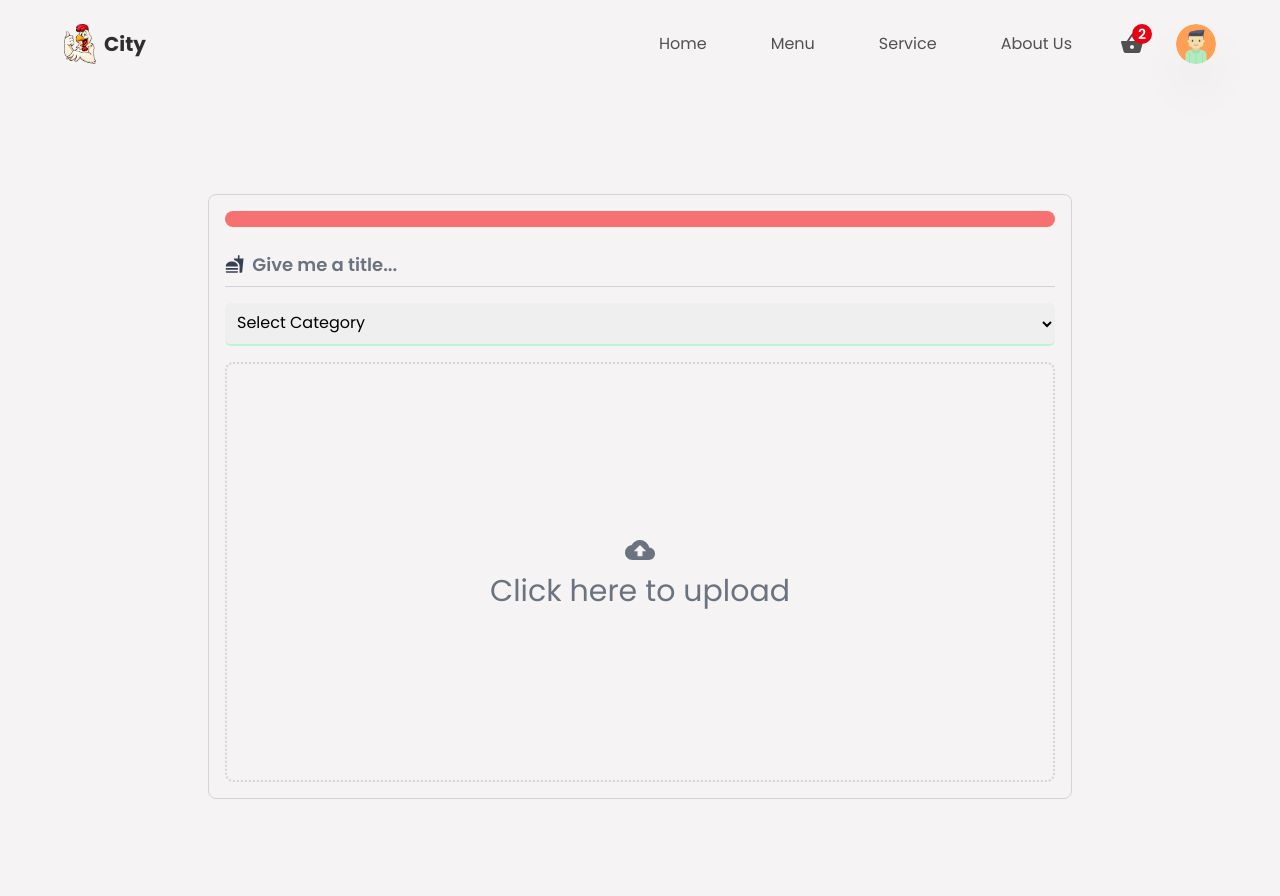
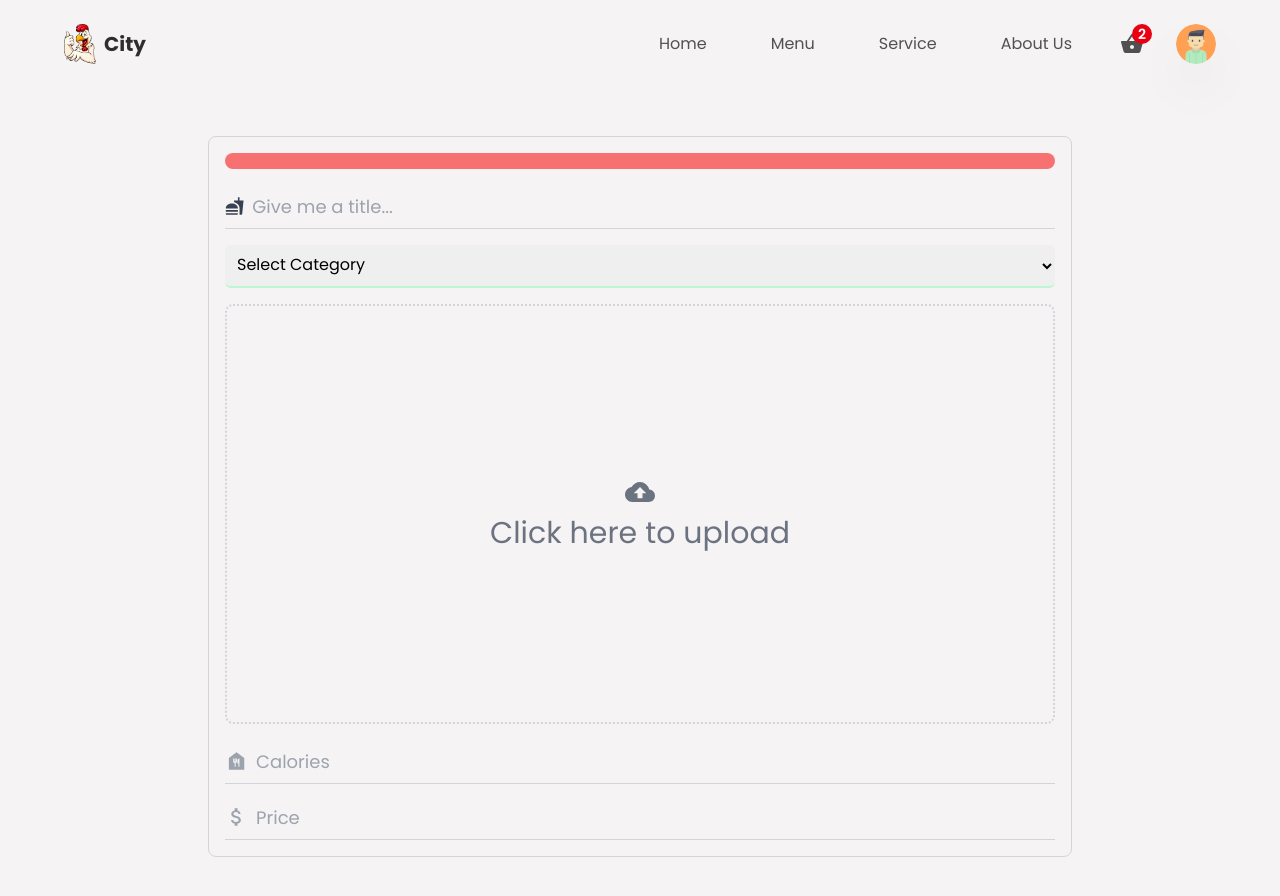
Before and after one commit to nurulamin092/restaurants-apps, a React (Create React App) app: page /createItem in a window 1280 px wide. Shown: the top 896 px of the page. Built offline with nearby package versions, Linux system fonts and the light colour scheme.

Commit message:
addet calories and price input field

```diff
--- a/src/components/CreateContainer.jsx
+++ b/src/components/CreateContainer.jsx
@@ -1,6 +1,6 @@
 import React, { useState } from 'react'
 import { motion } from 'framer-motion'
-import { MdFastfood, MdCloudUpload } from 'react-icons/md'
+import { MdFastfood, MdCloudUpload, MdDelete, MdFoodBank, MdAttachMoney } from 'react-icons/md'
 import { categories } from '../utils/data';
 import Loader from './Loader';
 const CreateContainer = () => {
@@ -14,8 +14,18 @@ const CreateContainer = () => {
     const [msg, setMsg] = useState(null);
     const [isLoading, setIsLoading] = useState(false);
 
+
+    const uploadImage = () => {
+
+    };
+
+    const deleteImage = () => {
+
+    }
+
+
     return (
-        <div className='w-full min-h-screen flex items-center justify-center'>
+        <div className='w-full min-h-screen flex items-center justify-center mb-20'>
             <div className='w-[90%] md:w-[75%] border  border-gray-300 rounded-lg p-4
             flex flex-col items-center justify-center gap-4'>
                 {
@@ -38,8 +48,8 @@ const CreateContainer = () => {
                         value={title}
                         onChange={(e) => setTitle(e.target.value)}
                         placeholder="Give me a title..."
-                        className='w-full h-full text-lg bg-transparent font-semibold
-                        outline-none border-none placeholder:text-gray-500 text-textColor'
+                        className='w-full h-full text-lg bg-transparent
+                        outline-none border-none placeholder:text-gray-400 text-textColor'
                         required
                     />
                 </div>
@@ -63,25 +73,89 @@ const CreateContainer = () => {
                 <div className='group flex justify-center items-center flex-col
                 border-2 border-dotted rounded-lg border-gray-300 w-full h-225 md:h-420 cursor-pointer'>
                     {
-                        isLoading ? <Loader /> : <>
+                        isLoading ?
+                            (
+                                <Loader />
+                            )
+                            : <>
                                 {
-                                !imageAsset ? <>
+                                    !imageAsset ? (
+                                        <>
                                             <label className='w-full h-full flex flex-col
                                      items-center justify-center cursor-pointer'>
                                                 <div className='w-full h-full flex flex-col
                                      items-center justify-center cursor-pointer gap-2'>
                                                     <MdCloudUpload className='text-gray-500 text-3xl hover:text-gray-700' />
-                                            <p className='text-gray-500 text-3xl hover:text-gray-700'>Click here to upload</p>
+                                                    <p className='text-gray-500 text-3xl hover:text-gray-700'>
+                                                        Click here to upload
+                                                    </p>
                                                 </div>
+                                                <input
+                                                    type="file"
+                                                    name='uploadimage'
+                                                    accept='image/*'
+                                                    onChange={uploadImage}
+                                                    className='w-0 h-0'
+                                                />
                                             </label>
-                                </> : <></>
+                                        </>
+                                    ) : (
+                                        <>
+                                            <div className='relative h-full'>
+                                                <img
+                                                    src={imageAsset} alt="uploaded img"
+                                                    className='w-full h-full object-cover'
+                                                />
+                                                <button
+                                                    type='button'
+                                                    className='absolute bottom-3
+                                                    right-3 p-3 rounded-all bg-red-500
+                                                    text-xl cursor-pointer outline-none hover:shadow-md
+                                                    duration-500 transition-all ease-in-out'
+                                                    onClick={deleteImage}
+                                                >
+                                                    <MdDelete className='text-white' />
+                                                </button>
+                                            </div>
+                                        </>
+                                    )
                                 }
                             </>
                     }
                 </div>
+                <div className='w-full flex flex-col md:flow-row items-center gap-3'>
+                    <div className='w-full py-2 border-b border-gray-300 flex items-center gap-2'>
+                        <MdFoodBank className='text-gray-400 text-2xl' />
+                        <input
+                            type="text"
+                            required
+                            value={calories}
+                            onChange={(e) => setCalories(e.target.value)}
+                            placeholder='Calories'
+                            className='w-full h-full text-lg  bg-transparent
+                            outline-node border-none placeholder:border-gray-400
+                             text-textColor'
+
+                        />
+                    </div>
+
+                    <div className='w-full py-2 border-b border-gray-300 flex items-center gap-2'>
+                        <MdAttachMoney className='text-gray-400 text-2xl' />
+                        <input
+                            type="text"
+                            required
+                            value={price}
+                            onChange={(e) => setPrice(e.target.value)}
+                            placeholder='Price'
+                            className='w-full h-full text-lg  bg-transparent
+                            outline-node border-none placeholder:border-gray-400 text-textColor'
+
+                        />
                     </div>
                 </div>
-    )
-}
+            </div>
+        </div>
+    );
+};
 
 export default CreateContainer
```
Lines whose indentation alone changed are shown as unchanged.
